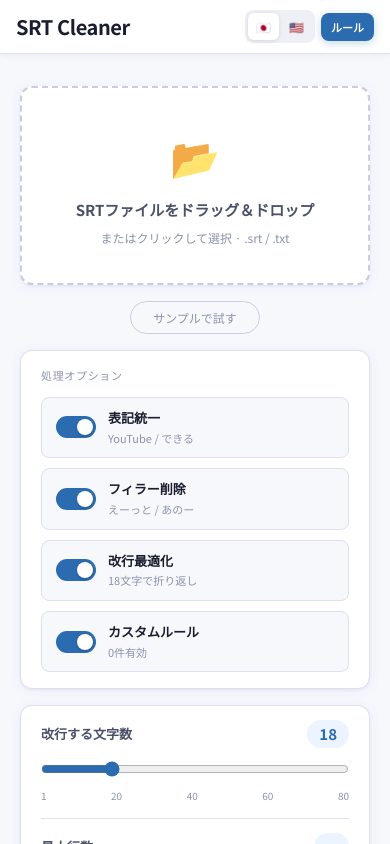
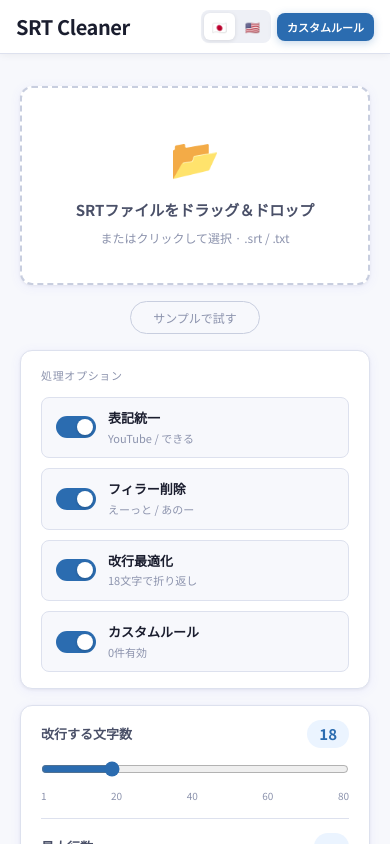
Before and after one commit to tasogarewalk-debug/srt-cleaner, a Next.js app: page / in a window 390 px wide. Shown: the top 844 px of the page. Built offline with nearby package versions, Linux system fonts and the light colour scheme.

Commit message:
fix: mobile nav button labels

```diff
--- a/src/app/page.tsx
+++ b/src/app/page.tsx
@@ -234,7 +234,7 @@ export default function Home() {
                   fontSize: isMobile ? 11 : 13,
                   padding: isMobile ? "6px 10px" : "8px 18px",
                 }}>
-                  {isMobile ? (lang === "ja" ? "ルール" : "Rules") : t.toRules}
+                  {isMobile ? (lang === "ja" ? "カスタムルール" : "Custom Rules") : t.toRules}
                   {enabledRuleCount > 0 && <span style={s.navBadge}>{enabledRuleCount}</span>}
                 </button>
               )}
```
